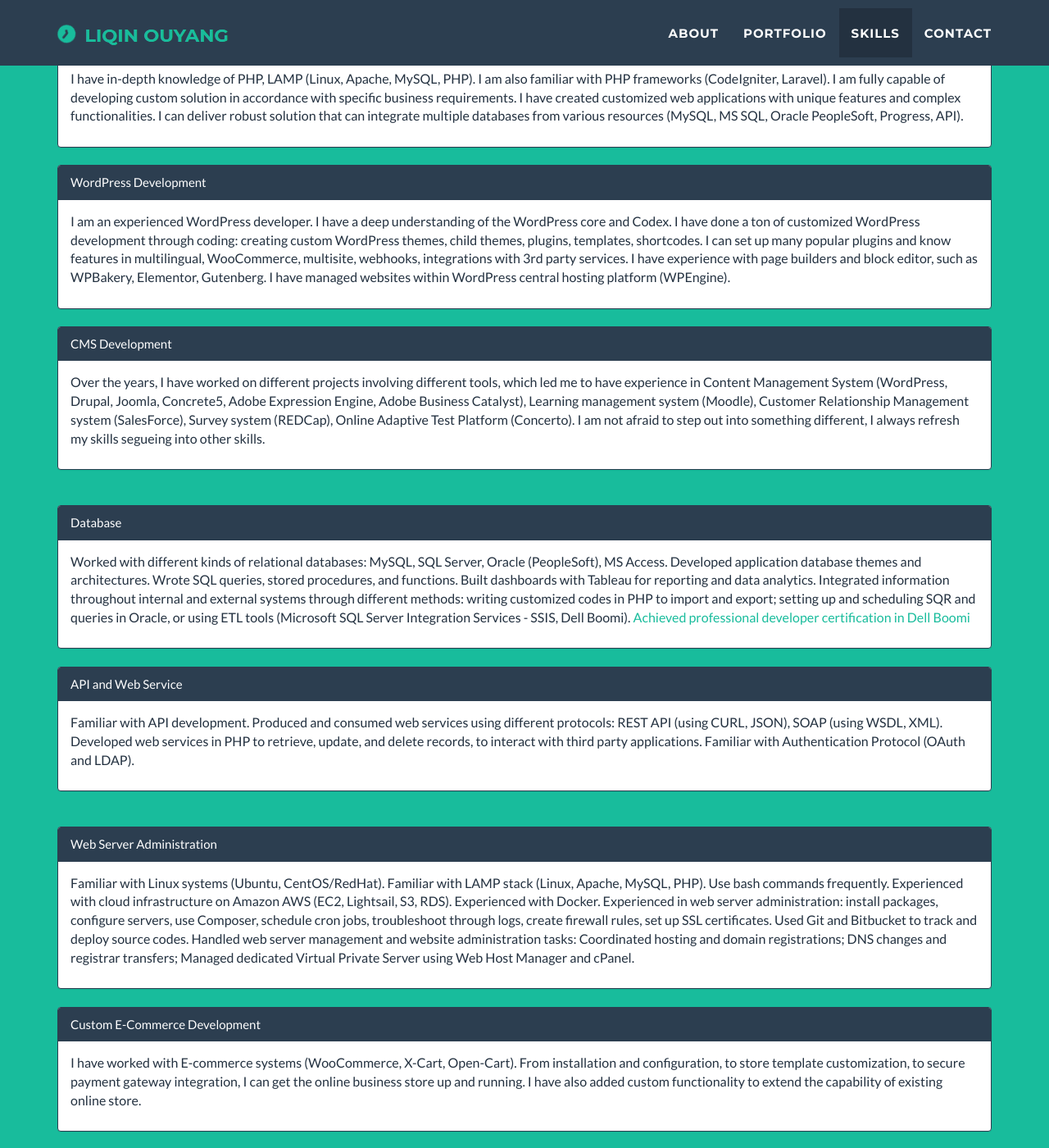
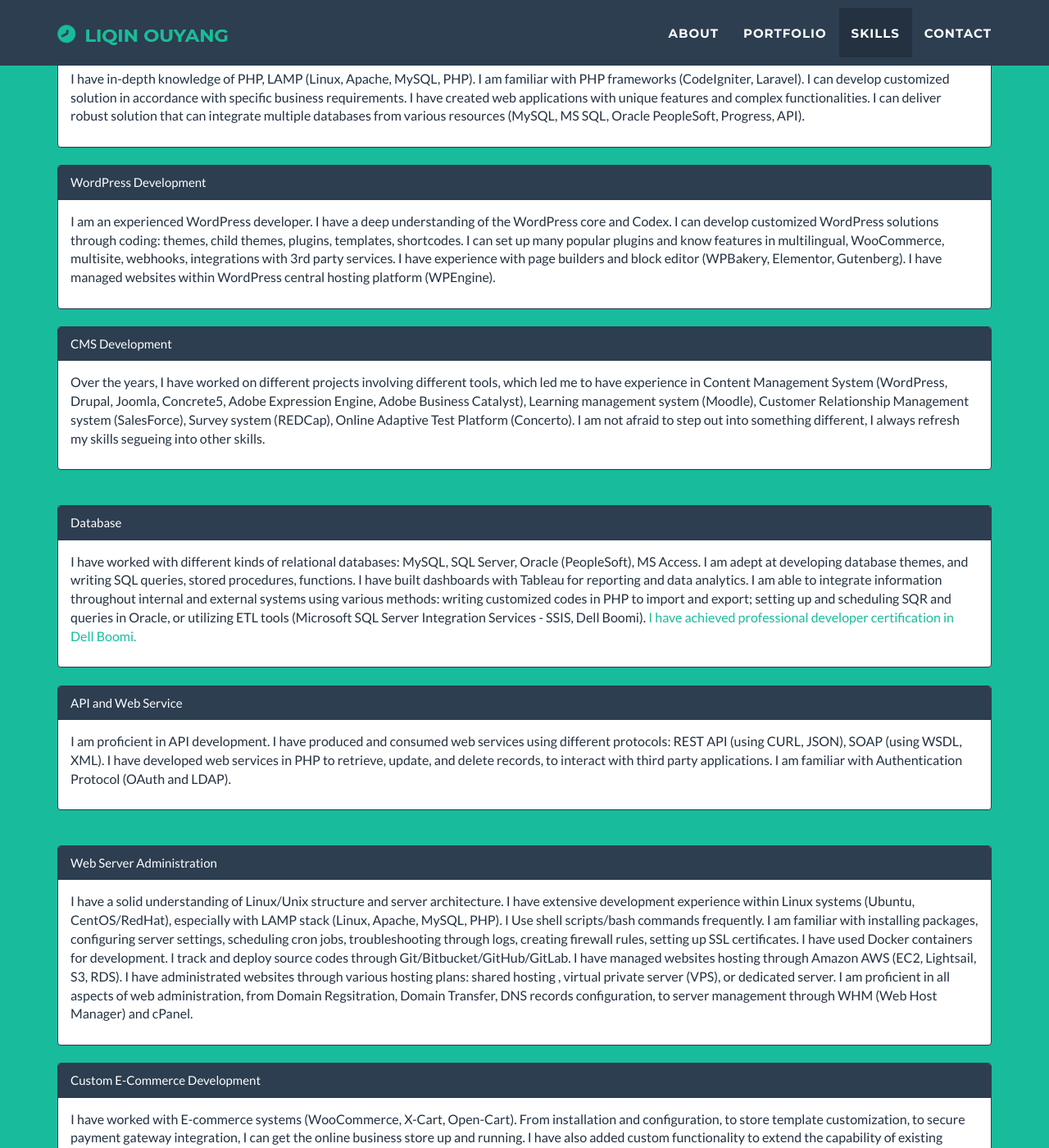
Before and after one commit to hbxtoylq/hbxtoylq.github.io, a Jekyll site: the page built from index.html, in a window 1280 px wide and 1400 px high, scrolled down 3515 px. Shown: the whole window at 82% size. Built offline with Jekyll 4.4.1, drawn with Linux system fonts in a browser that asks for light colours; nearby versions of some CDN libraries.

Commit message:
Update about.html

```diff
--- a/_includes/about.html
+++ b/_includes/about.html
@@ -25,9 +25,9 @@
 <br>
     <div class="panel panel-primary">
       <div class="panel-heading">PHP Development</div>
-     <div class="panel-body"><p style="color:#233140; font-size:16px;">I have in-depth knowledge of PHP, LAMP (Linux, Apache, MySQL, PHP). I am also familiar with
-      PHP frameworks (CodeIgniter, Laravel). I am fully capable of developing custom solution in accordance with specific business
-      requirements. I have created customized web applications with unique features and complex functionalities.
+     <div class="panel-body"><p style="color:#233140; font-size:16px;">I have in-depth knowledge of PHP, LAMP (Linux, Apache, MySQL, PHP). I am familiar with
+      PHP frameworks (CodeIgniter, Laravel). I can develop customized solution in accordance with specific business
+      requirements. I have created web applications with unique features and complex functionalities.
       I can deliver robust solution that can integrate multiple databases from various resources (MySQL, MS SQL, Oracle PeopleSoft, Progress, API).</p>
      </div>
     </div>
@@ -35,9 +35,9 @@
                 <div class="panel panel-primary">
       <div class="panel-heading">WordPress Development</div>
      <div class="panel-body"><p style="color:#233140; font-size:16px;">
-      I am an experienced WordPress developer. I have a deep understanding of the WordPress core and Codex. I have done a ton of customized WordPress development through coding: creating custom WordPress themes, child themes, plugins, templates, shortcodes.
+      I am an experienced WordPress developer. I have a deep understanding of the WordPress core and Codex. I can develop customized WordPress solutions through coding: themes, child themes, plugins, templates, shortcodes.
        I can set up many popular plugins and know features in multilingual, WooCommerce, multisite, webhooks, integrations with 3rd party services. I have experience with
-      page builders and block editor, such as WPBakery, Elementor, Gutenberg. I have managed websites within WordPress central hosting platform (WPEngine).
+      page builders and block editor (WPBakery, Elementor, Gutenberg). I have managed websites within WordPress central hosting platform (WPEngine).
      </p>
      </div></div>
 <br>
@@ -59,11 +59,11 @@
     <div class="panel panel-primary">
       <div class="panel-heading">Database</div>
      <div class="panel-body"><p style="color:#233140; font-size:16px;">
-     Worked with different kinds of relational databases: MySQL, SQL Server, Oracle (PeopleSoft), MS Access. Developed application database themes and architectures.
-      Wrote SQL queries, stored procedures, and functions. Built dashboards with Tableau for reporting and data analytics. Integrated information throughout
-      internal and external systems through different methods: writing customized codes in PHP to import and export; setting up and scheduling SQR and queries in Oracle,
-      or using ETL tools (Microsoft SQL Server Integration Services - SSIS, Dell Boomi). <a href="img/reward/boomiLO.jpg"  style="color: #18bc9c" target="_blank">
-       Achieved professional developer certification in Dell Boomi</a>
+     I have worked with different kinds of relational databases: MySQL, SQL Server, Oracle (PeopleSoft), MS Access. I am adept at developing database themes, and writing SQL
+      queries, stored procedures, functions. I have built dashboards with Tableau for reporting and data analytics. I am able to integrate information throughout
+      internal and external systems using various methods: writing customized codes in PHP to import and export; setting up and scheduling SQR and queries in Oracle,
+      or utilizing ETL tools (Microsoft SQL Server Integration Services - SSIS, Dell Boomi). <a href="img/reward/boomiLO.jpg"  style="color: #18bc9c" target="_blank">
+       I have achieved professional developer certification in Dell Boomi.</a>
 
        <br>
      </p>
@@ -72,9 +72,9 @@
         <div class="panel panel-primary">
       <div class="panel-heading">API and Web Service</div>
      <div class="panel-body"><p style="color:#233140; font-size:16px;">
-    Familiar with API development. Produced and consumed web services using different protocols: REST API (using CURL, JSON), SOAP (using WSDL, XML).
-      Developed web services in PHP to retrieve, update, and delete records, to interact with third party applications.
-Familiar with Authentication Protocol (OAuth and LDAP).
+    I am proficient in API development. I have produced and consumed web services using different protocols: REST API (using CURL, JSON), SOAP (using WSDL, XML).
+     I have developed web services in PHP to retrieve, update, and delete records, to interact with third party applications. I am familiar with Authentication Protocol
+      (OAuth and LDAP).
        <br>
      </p>
      </div></div>
@@ -84,12 +84,14 @@
     <div class="panel panel-primary">
       <div class="panel-heading">Web Server Administration</div>
      <div class="panel-body"><p style="color:#233140; font-size:16px;">
-    Familiar with Linux systems (Ubuntu, CentOS/RedHat). Familiar with LAMP stack (Linux, Apache, MySQL, PHP).  Use bash commands frequently.
-Experienced with cloud infrastructure on Amazon AWS (EC2, Lightsail,  S3, RDS). Experienced with Docker.
-Experienced in web server administration:  install packages, configure servers, use Composer, schedule cron jobs, troubleshoot through logs,
-create firewall rules, set up SSL certificates. Used Git and Bitbucket to track and deploy source codes.
-Handled web server management and website administration tasks: Coordinated hosting and domain registrations; DNS changes and registrar transfers;
-Managed dedicated Virtual Private Server using Web Host Manager and cPanel.
+    I have a solid understanding of Linux/Unix structure and server architecture. I have extensive development experience within Linux systems (Ubuntu, CentOS/RedHat),
+      especially with LAMP stack (Linux, Apache, MySQL, PHP). I Use shell scripts/bash commands frequently.  I am familiar with
+      installing packages, configuring server settings,  scheduling cron jobs, troubleshooting through logs, creating firewall rules, setting up SSL certificates.
+      I have used Docker containers for development. I track and deploy source codes through Git/Bitbucket/GitHub/GitLab.
+      I have managed websites hosting through Amazon AWS (EC2, Lightsail, S3, RDS).
+       I have administrated websites through various hosting plans: shared hosting , virtual private server (VPS), or dedicated server.
+       I am proficient in all aspects of web administration, from Domain Regsitration, Domain Transfer, DNS records configuration, to server management
+      through WHM (Web Host Manager) and cPanel.
 
        <br>
      </p>
```
